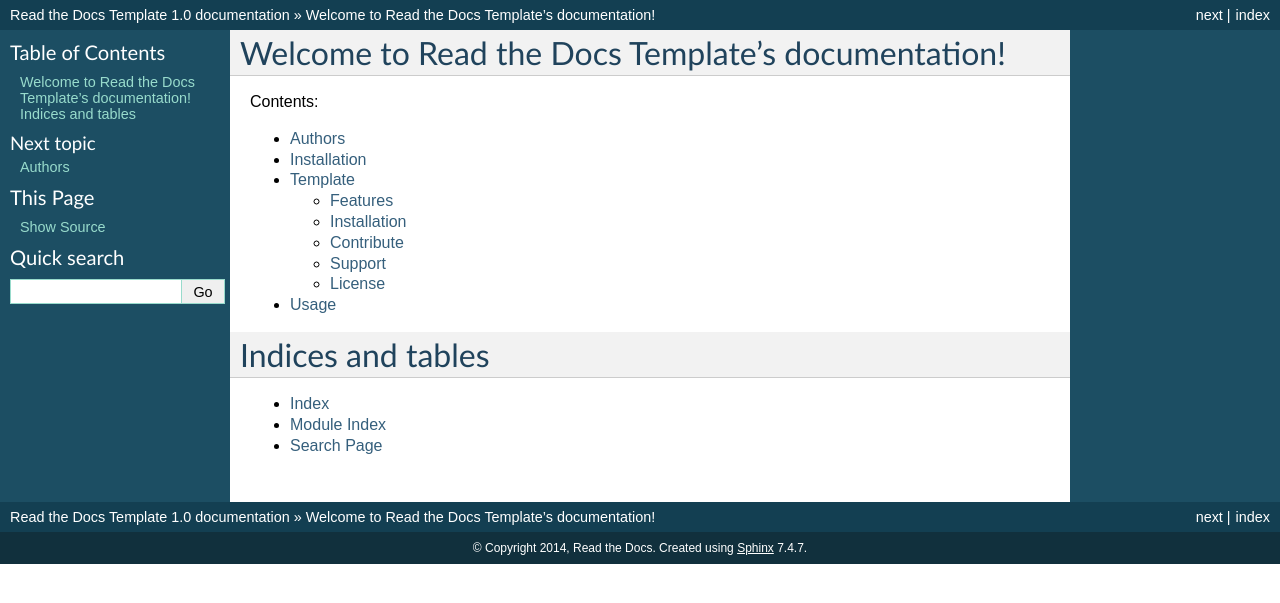
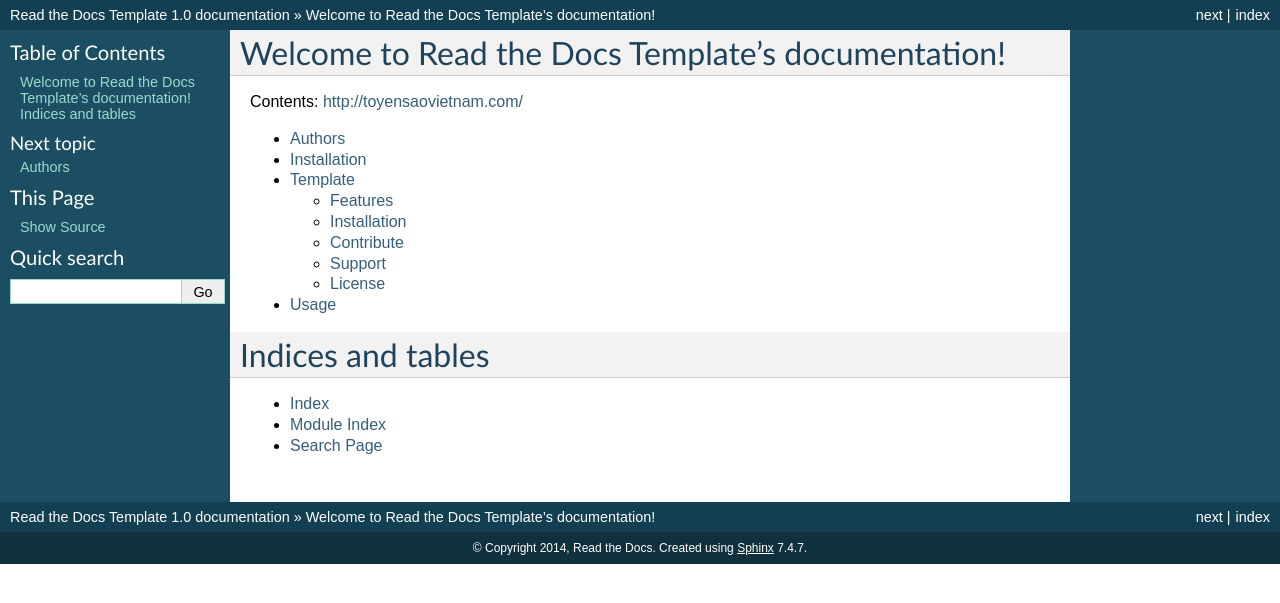
Before and after one commit to carolynkish300/yensao, a Sphinx documentation site: the page built from docs/index.rst, in a window 1280 px wide. Shown: the top 603 px of the page. Built offline with Sphinx 7.4.7, drawn with Linux system fonts in a browser that asks for light colours; part of the change alters nothing that is shown.

Commit message:
Update index.rst

```diff
--- a/docs/index.rst
+++ b/docs/index.rst
@@ -7,6 +7,7 @@ Welcome to Read the Docs Template's documentation!
 ==================================================
 
 Contents:
+http://toyensaovietnam.com/
 
 .. toctree::
    :maxdepth: 2
```
